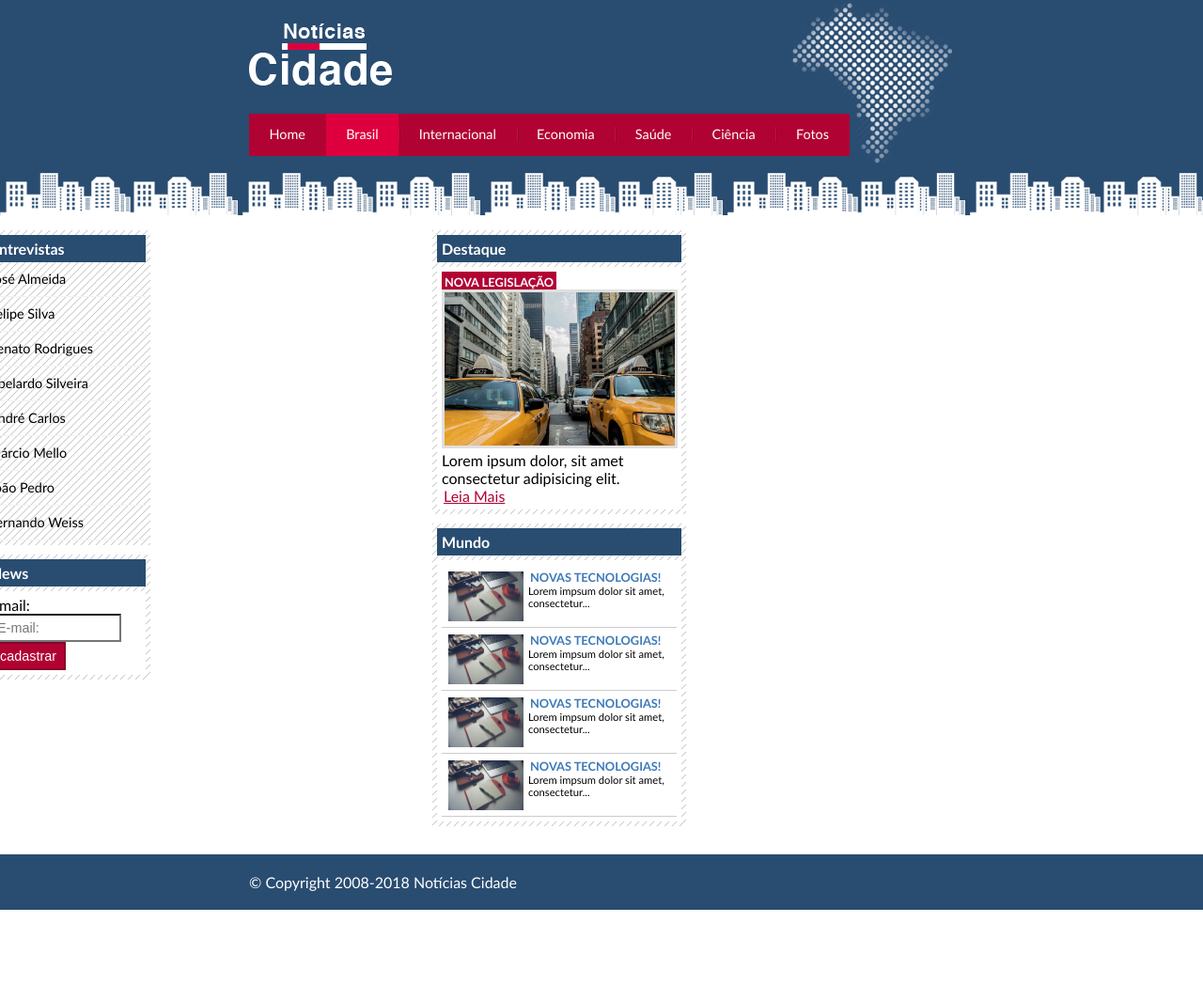
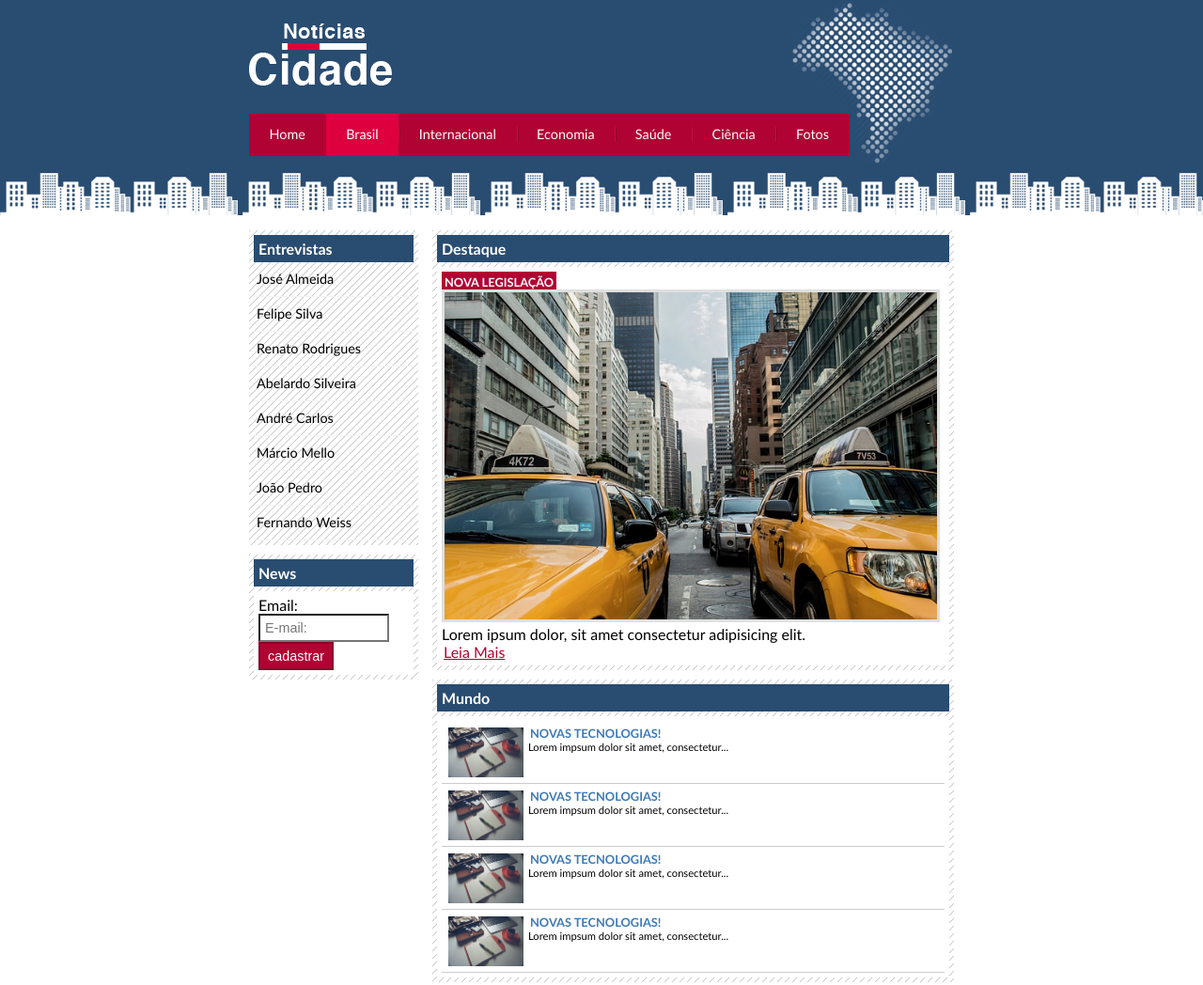
Before and after one commit to Rafael-Henrique07/noticias-cidade, a plain HTML site: page brasil.html in a window 1280 px wide. Shown: the top 1048 px of the page at 94% size. Before the commit the page ends 968 px from the top, so only its background shows below. Drawn offline with Linux system fonts and the light colour scheme.

Commit message:
Correção de id

```diff
--- a/css/estilo.css
+++ b/css/estilo.css
@@ -101,7 +101,7 @@ body.fotos #navegacao a#fotos
     margin: 0 0 20px 195px;
 }
 
-body#duas-columas #primario {
+body#duas-colunas #primario {
     width: 555px;
 }
 
```
Also changed, not shown: brasil.html (+27 -0 lines).
